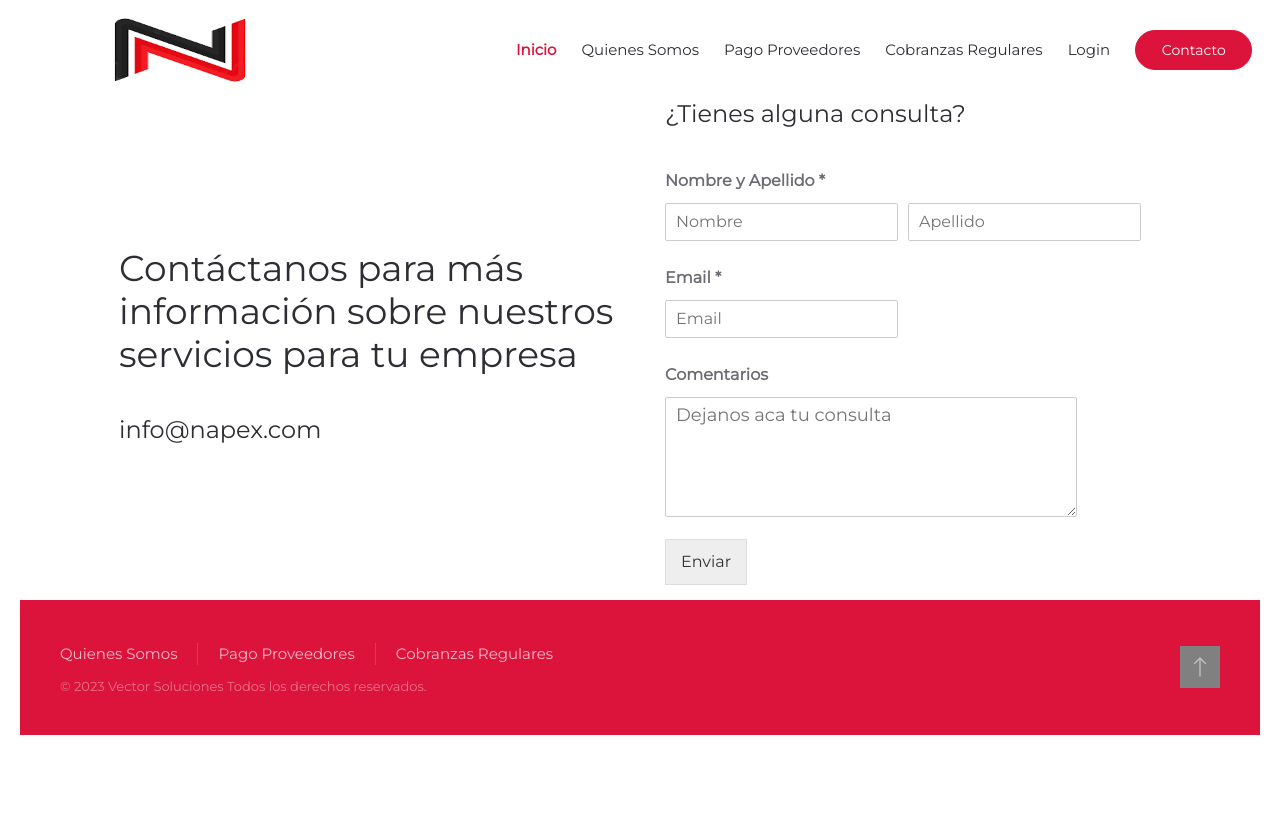
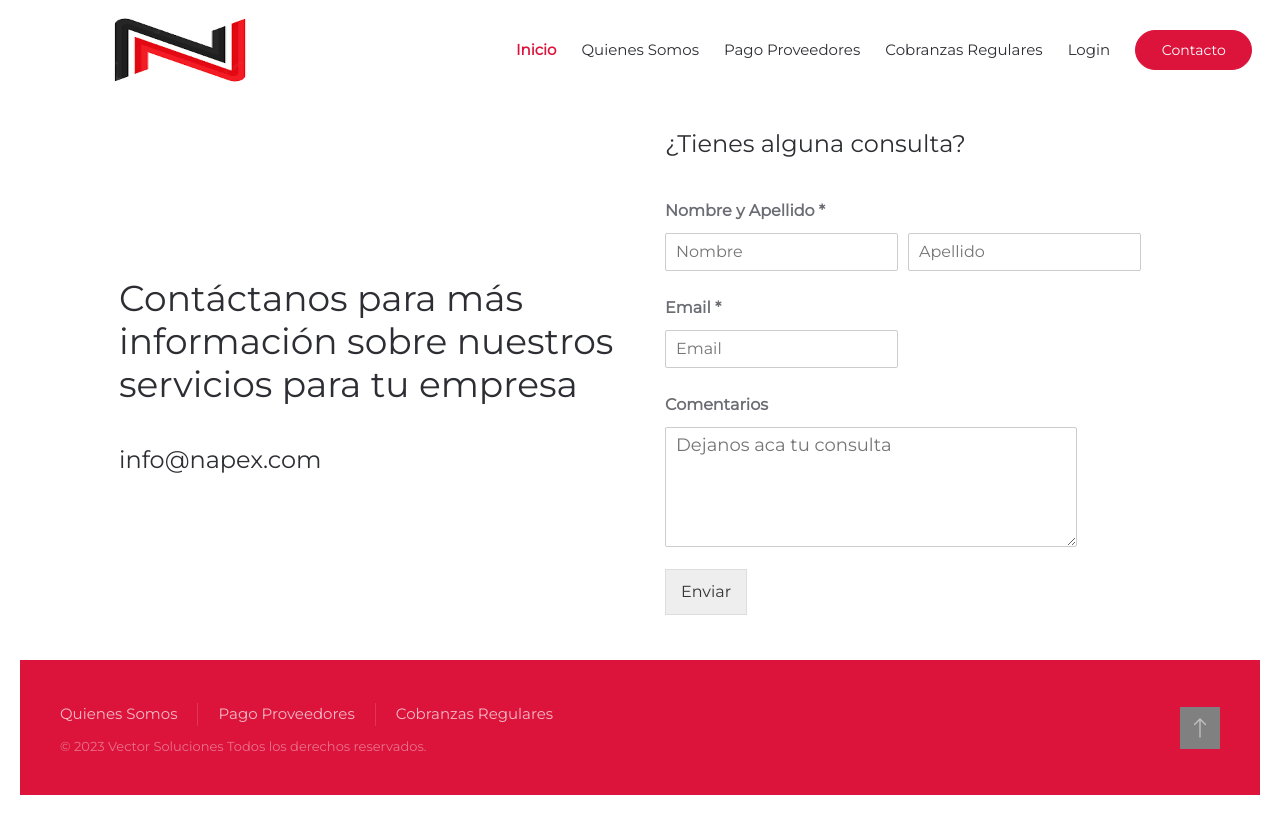
Before and after one commit to Molli1992/napex, a React (Create React App) app: page /contacto in a window 1280 px wide. Built offline with nearby package versions, Linux system fonts and the light colour scheme; a web font is replaced by a local one.

Commit message:
altura contacto

```diff
--- a/src/componentes/contacto/contacto.css
+++ b/src/componentes/contacto/contacto.css
@@ -3,7 +3,7 @@
     align-items: center;
     justify-content: center;
     width: 100%;
-    min-height: 60vh;
+    min-height: 70vh;
 }
 
 .container-contaco-1{
```
